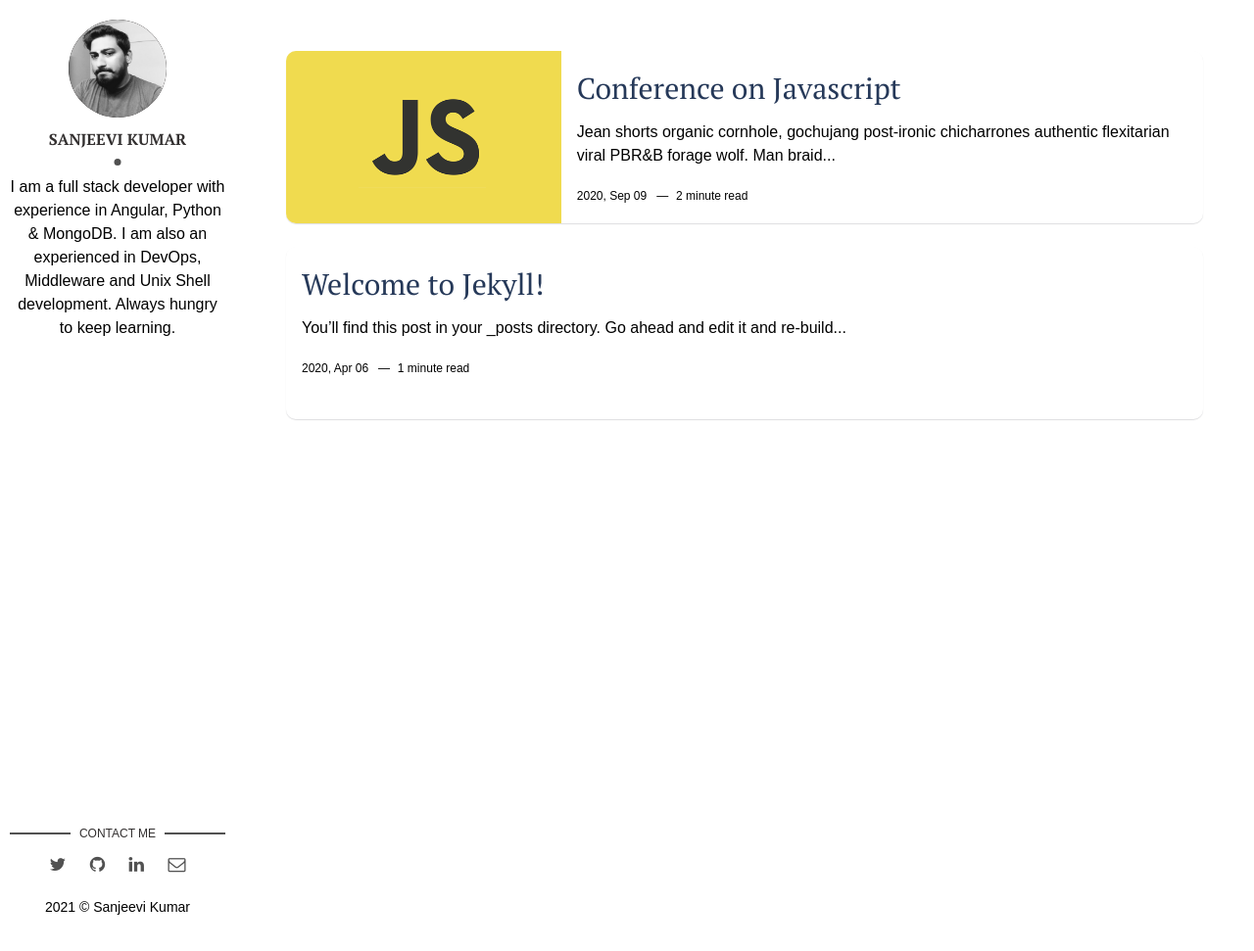
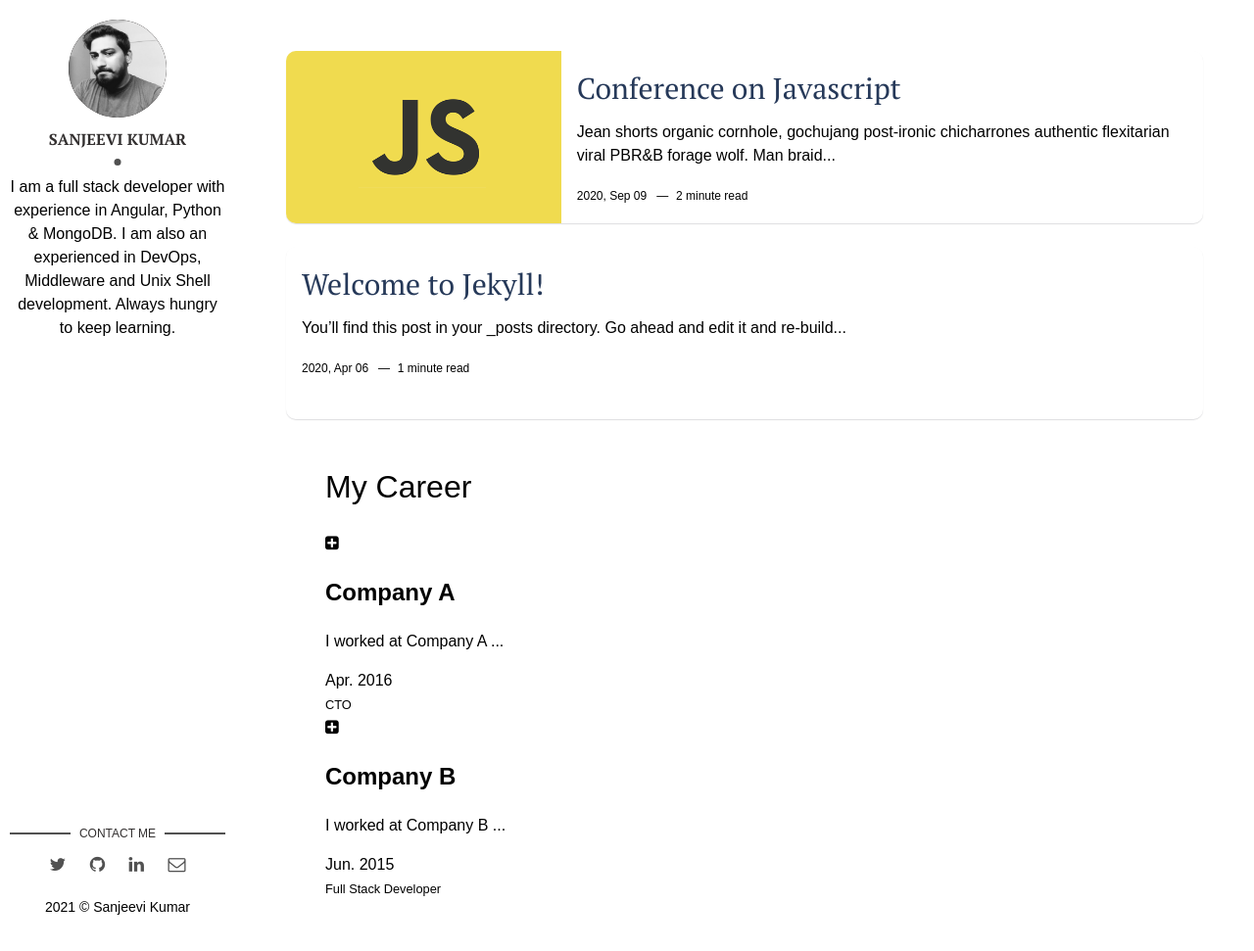
Before and after one commit to sanjeevik89/blog, a Jekyll site: the page built from index.html, in a window 1280 px wide and 971 px high. Shown: the whole window at 98% size. Built offline with Jekyll 4.4.1, drawn with Linux system fonts in a browser that asks for light colours; the list of posts is cut into pages by our own code.

Commit message:
test career timeline

```diff
--- a/_config.yml
+++ b/_config.yml
@@ -18,11 +18,11 @@
 social-linkedin: sanjeevi-kumar # add your Linkedin handle
 social-email: sanjeevik89@gmail.com # add your Email address
 
-# Disqus
-discus-identifier: mr-brown # add your discus identifier
+# # Disqus
+# discus-identifier: mr-brown # add your discus identifier
 
-# Tracker
-analytics: # Google Analytics
+# # Tracker
+# analytics: # Google Analytics
 
 # Build Settings
 markdown: kramdown
--- /dev/null
+++ b/_data/career-timeline.yml
@@ -0,0 +1,30 @@
+# careers section data
+# if you don't have language feature(language.yml is empty), ignore "i18n" items
+- name:
+    detail: Company A
+    i18n: company_a
+  desc:
+    detail: I worked at Company A ...
+    i18n: company_a_desc
+  date:
+    detail: Apr. 2016
+    i18n: company_a_date
+  job:
+    detail: CTO
+    i18n: company_a_job
+  icon: fa-plus-square
+  present: true
+
+- name:
+    detail: Company B
+    i18n: company_b
+  desc:
+    detail: I worked at Company B ...
+    i18n: company_b_desc
+  date:
+    detail: Jun. 2015
+    i18n: company_b_date
+  job:
+    detail: Full Stack Developer
+    i18n: company_b_job
+  icon: fa-plus-square
--- /dev/null
+++ b/_includes/career-timeline.html
@@ -0,0 +1,28 @@
+<div class="container" id="i18_career">
+    <div class="row">
+        <div class="col-lg-12 text-center">
+            <div class="navy-line"></div>
+            <h1><span data-i18n="career.my_career">My Career</span></h1>
+        </div>
+    </div>
+    <div class="row features-block">
+        <div class="col-lg-12">
+            <div id="vertical-timeline" class="vertical-container light-timeline center-orientation">
+            {% for career in site.data.career-timeline %}
+            {% assign loopindex = forloop.index | modulo: 2 %}
+                <div class="vertical-timeline-block">
+                    <div class="vertical-timeline-icon {% if career.present ==  true %} navy-bg-present {% else %} navy-bg {% endif %} wow rotateIn">
+                        <i class="fa {{ career.icon }}"></i>
+                    </div>
+                    <div class="vertical-timeline-content wow {% if loopindex == 1 %} rotateInUpRight {% else %} rotateInUpLeft {% endif %}">
+                        <h2><span data-i18n="career.{{ career.name.i18n }}">{{ career.name.detail }}</span></h2>
+                        <p><span data-i18n="career.{{ career.desc.i18n }}">{{ career.desc.detail }} </span></p>
+                        <span class="vertical-date"><span data-i18n="career.{{ career.date.i18n }}"> {{ career.date.detail }} </span>
+                        <br/> <small><span data-i18n="career.{{ career.job.i18n }}">{{ career.job.detail }}</span></small> </span>
+                    </div>
+                </div>
+            {% endfor %}
+            </div>
+        </div>
+    </div>
+</div>
--- a/_layouts/main.html
+++ b/_layouts/main.html
@@ -46,4 +46,5 @@
 </aside> <!-- End Sidebar -->
 <div class="content-box clearfix">
   {{ content }}
+  {% include career-timeline.html %}
 </div>
```
